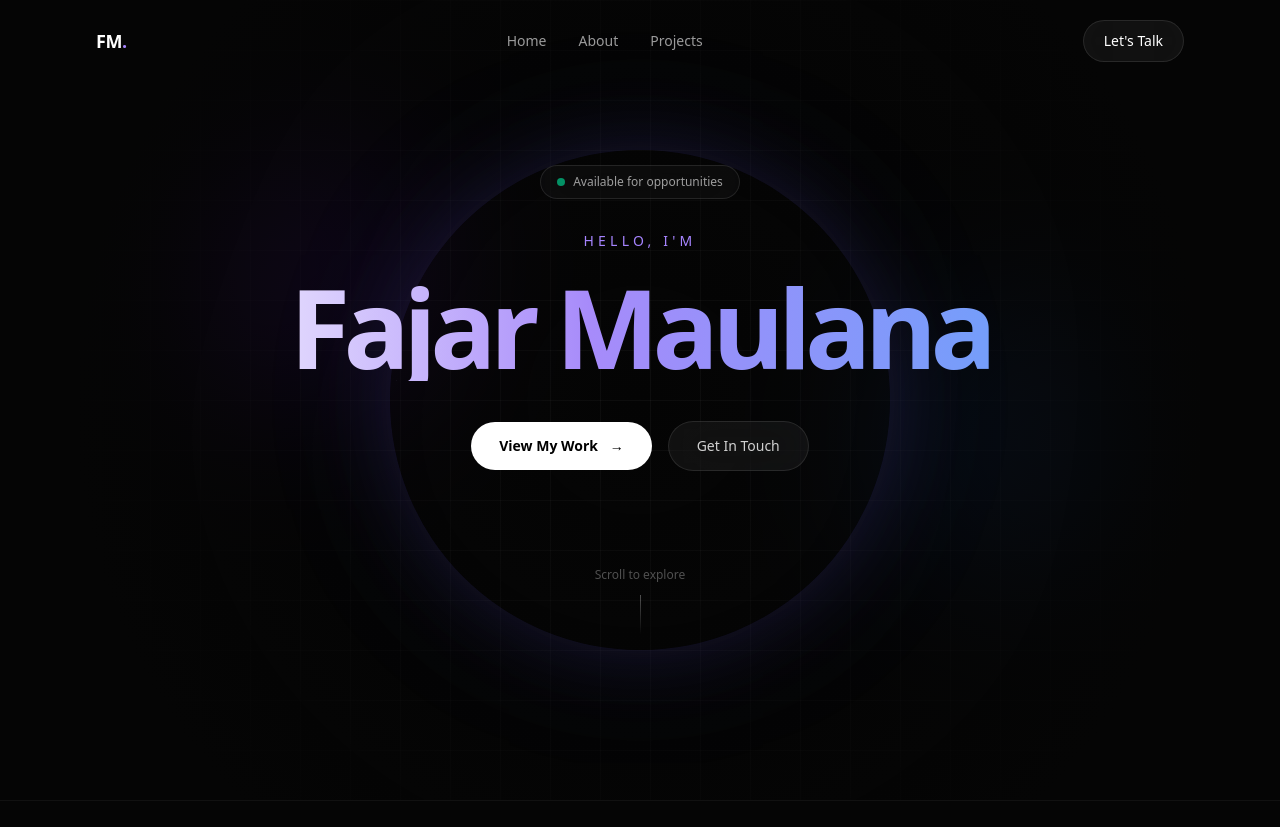
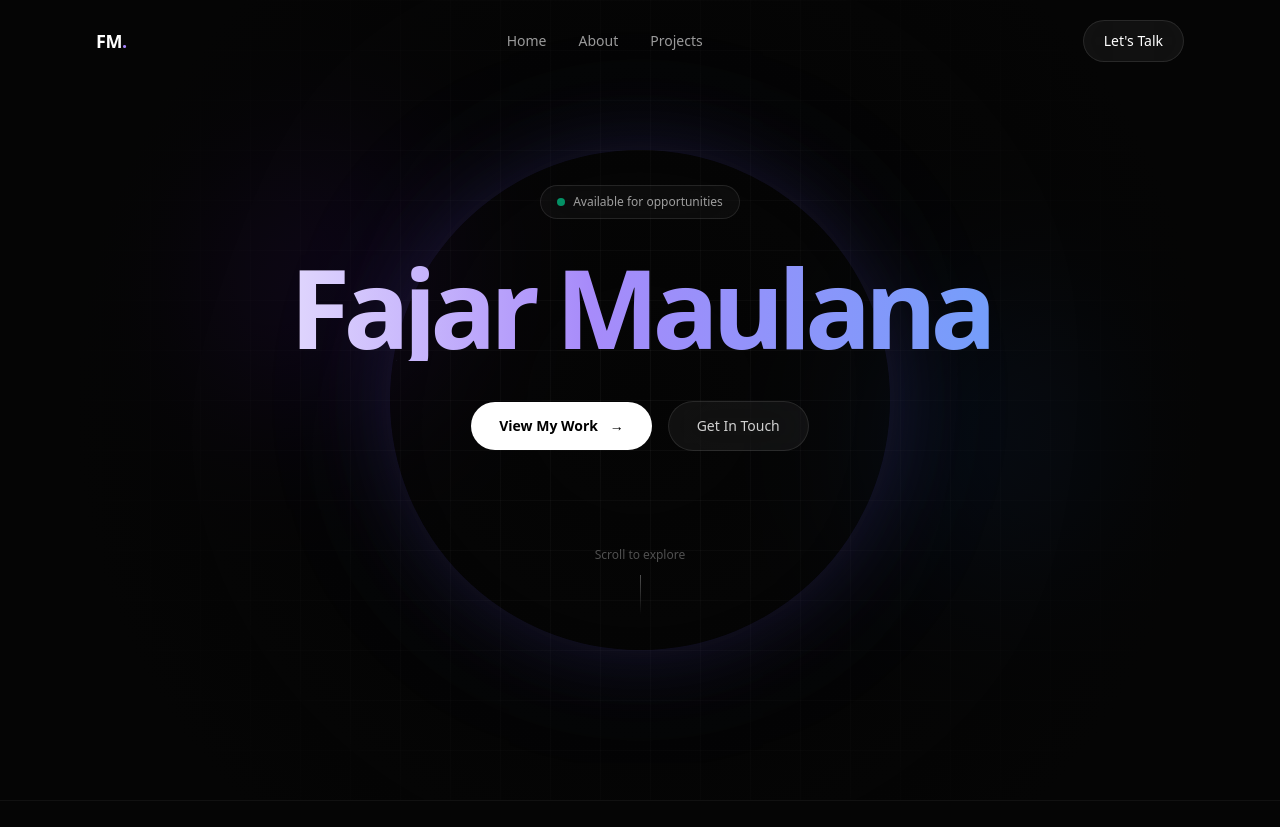
Before and after one commit to maulanaa121/docker-learning, a Laravel app: page / in a window 1280 px wide. Shown: the top 827 px of the page. Run offline with Laravel 12, Linux system fonts and the light colour scheme; style sheets or scripts are compiled from the project's sources.

Commit message:
delete a ornamen

```diff
--- a/08-laravel-docker/resources/views/welcome.blade.php
+++ b/08-laravel-docker/resources/views/welcome.blade.php
@@ -159,14 +159,6 @@
                     Available for opportunities
                 </div>
 
-
-                <!-- Small heading -->
-                <p
-                    class="mb-5 text-sm font-medium
-                           uppercase tracking-[0.3em]
-                           text-violet-400">
-                    Hello, I'm
-                </p>
 
 
                 <!-- NAME -->
```
